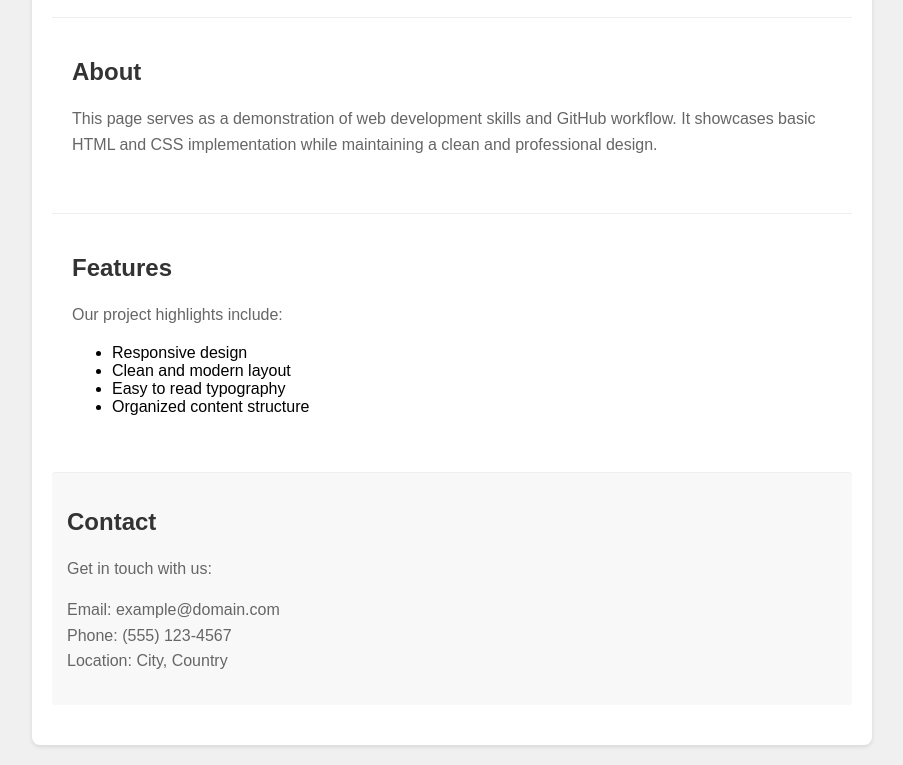
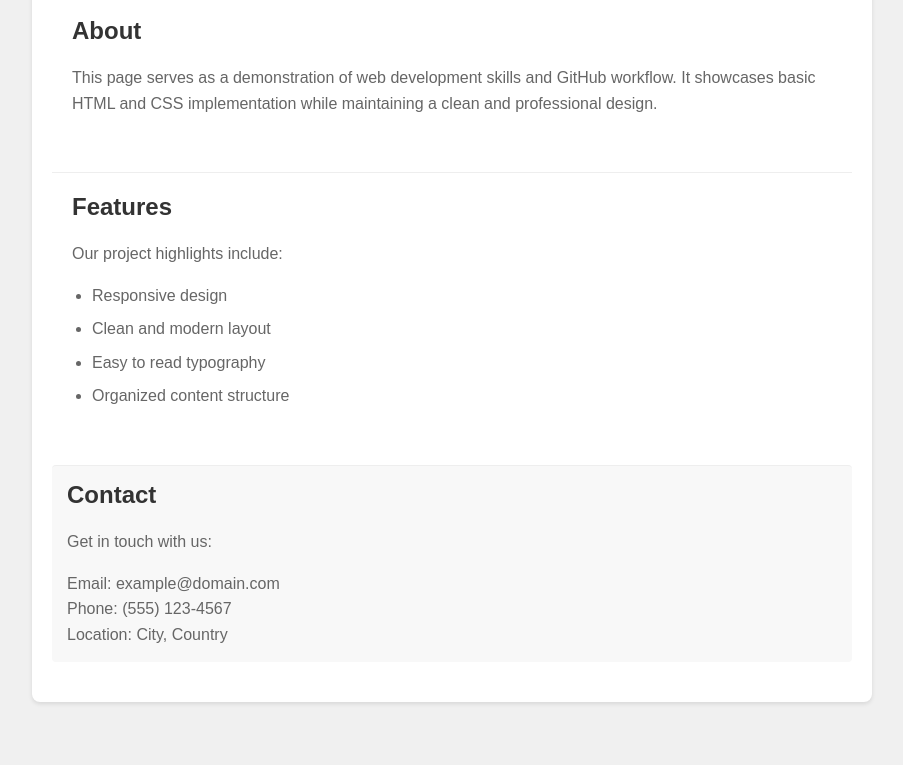
Before and after one commit to gabriellefebvre-py/simple-page, a plain HTML site: page index.html in a window 1280 px wide. Shown: the part 148-913 px from the top of the page, without its empty margins (188-1091 px from the left). After the commit the page ends 870 px from the top, so only its background shows below. Drawn offline with Linux system fonts and the light colour scheme.

Commit message:
Improve list styling and add missing meta description

```diff
--- a/index.html
+++ b/index.html
@@ -3,6 +3,7 @@
 <head>
     <meta charset="UTF-8">
     <meta name="viewport" content="width=device-width, initial-scale=1.0">
+    <meta name="description" content="A simple demonstration webpage showcasing web development skills">
     <title>Welcome to My Page</title>
     <style>
         body {
@@ -21,6 +22,7 @@
         }
         h1, h2 {
             color: #333;
+            margin-top: 0;
         }
         .section {
             margin: 20px 0;
@@ -30,12 +32,25 @@
         p {
             line-height: 1.6;
             color: #666;
+            margin-bottom: 1em;
+        }
+        ul {
+            margin: 1em 0;
+            padding-left: 20px;
+            color: #666;
+            line-height: 1.6;
+        }
+        li {
+            margin-bottom: 0.5em;
         }
         .contact-info {
             background-color: #f8f8f8;
             padding: 15px;
             border-radius: 4px;
             margin-top: 20px;
+        }
+        .contact-info p:last-child {
+            margin-bottom: 0;
         }
     </style>
 </head>
```
